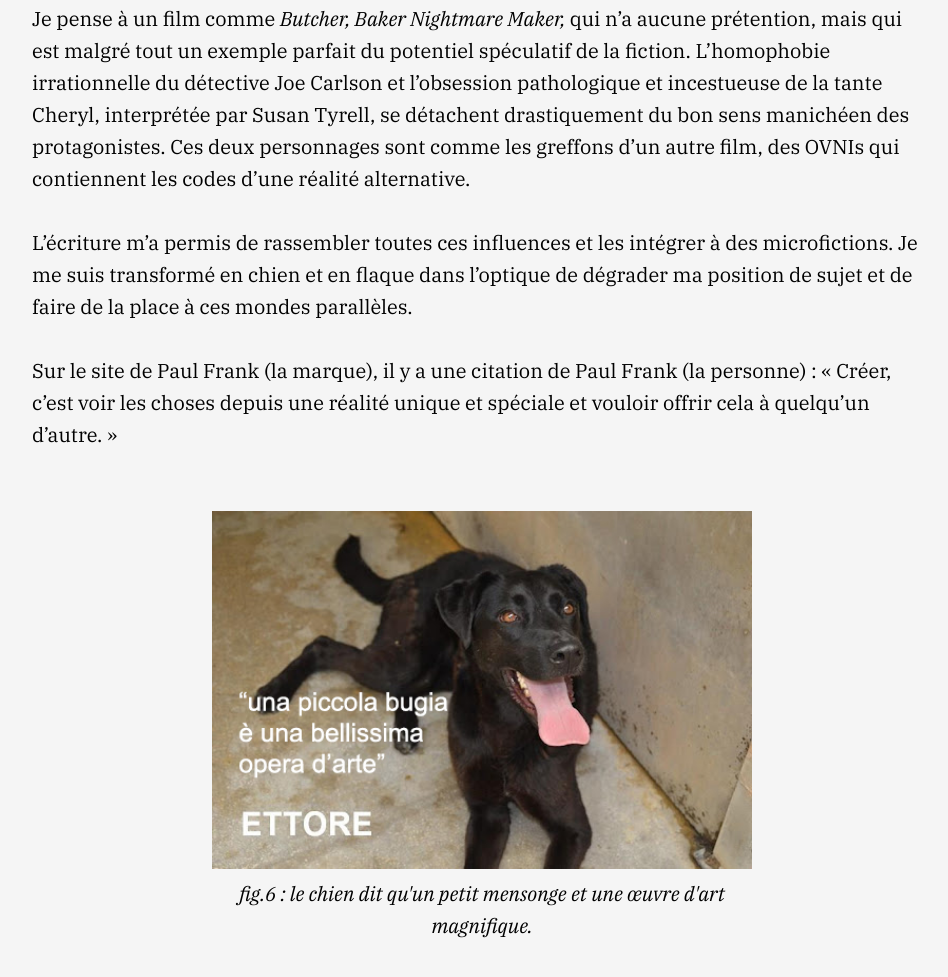
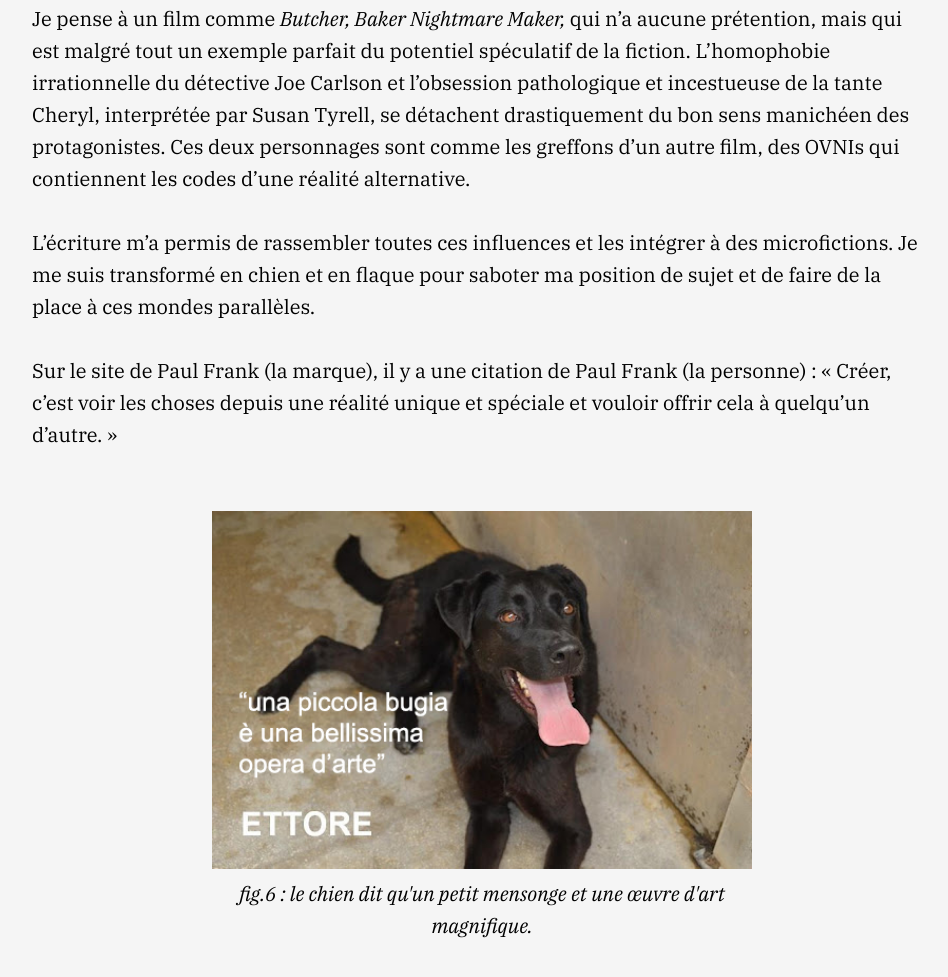
Before and after one commit to ab-iii/bulldog.github.io, a plain HTML site: page thesis.html in a window 1280 px wide. Shown: the part 9053-10030 px from the top of the page, without its empty margins (158-1106 px from the left). Drawn offline with Linux system fonts and the light colour scheme.

Commit message:
Update thesis.html

```diff
--- a/thesis.html
+++ b/thesis.html
@@ -225,7 +225,7 @@
     <br>
     <p>Je pense à un film comme <em>Butcher, Baker Nightmare Maker, </em>qui n’a aucune prétention, mais qui est malgré tout un exemple parfait du potentiel spéculatif de la fiction. L’homophobie irrationnelle du détective Joe Carlson et l’obsession pathologique et incestueuse de la tante Cheryl, interprétée par Susan Tyrell, se détachent drastiquement du bon sens manichéen des protagonistes. Ces deux personnages sont comme les greffons d’un autre film, des OVNIs qui contiennent les codes d’une réalité alternative.</p>
     <br>
-    <p>L’écriture m’a permis de rassembler toutes ces influences et les intégrer à des microfictions. Je me suis transformé en chien et en flaque dans l’optique de dégrader ma position de sujet et de faire de la place à ces mondes parallèles.</p>
+    <p>L’écriture m’a permis de rassembler toutes ces influences et les intégrer à des microfictions. Je me suis transformé en chien et en flaque pour saboter ma position de sujet et de faire de la place à ces mondes parallèles.</p>
     <br>
     <p>Sur le site de Paul Frank (la marque), il y a une citation de Paul Frank (la personne)&nbsp: «&nbspCréer, c’est voir les choses depuis une réalité unique et spéciale et vouloir offrir cela à quelqu’un d’autre.&nbsp»</p>
     <div class="slideshow-container">
```
